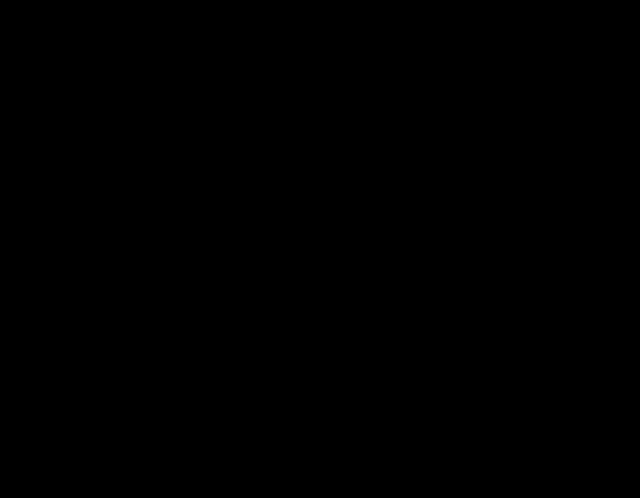
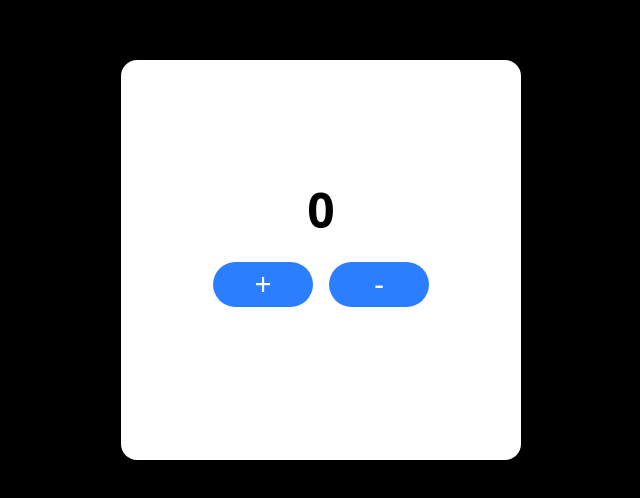
Before and after one commit to OshanTro9908/cpc-front-end, a React (Vite) app: page /test in a window 1280 px wide. Shown: the part 140-638 px from the top of the page, without its empty margins (319-959 px from the left). Built offline with nearby package versions, Linux system fonts and the light colour scheme.

Commit message:
test page - use state hook function

```diff
--- a/pages/testPage.jsx
+++ b/pages/testPage.jsx
@@ -1,8 +1,26 @@
+import { useState } from "react";
+
 export default function TestPage() {
+    const[count, setCount] = useState(0);//hock is geven two type things count - variable setcount - function
+
+    function add(){
+        setCount(count + 1);
+    }
+
+    function sub(){
+        setCount(count - 1);
+    }
+
     return (
          <div className="w-full h-screen bg-black flex justify-center items-center">
-            <h1>test page</h1>
+            <div className="w-[400px] h-[400px] bg-white flex flex-col justify-center items-center rounded-2xl">
+            <h1 className="text-5xl font-bold">{count}</h1>
+            <div className="w-full flex justify-center items-center  h-[100px]">
+            <button onClick={add} className = "w-[100px] bg-blue-500 h-[45px] text-3xl mx-2 flex justify-center items-center text-white rounded-full" >+</button>
+            <button onClick={sub} className = "w-[100px] bg-blue-500 h-[45px] text-3xl mx-2 flex justify-center items-center text-white rounded-full" >-</button>
+            </div>
 
+        </div>
         </div>
     );
 }
```
